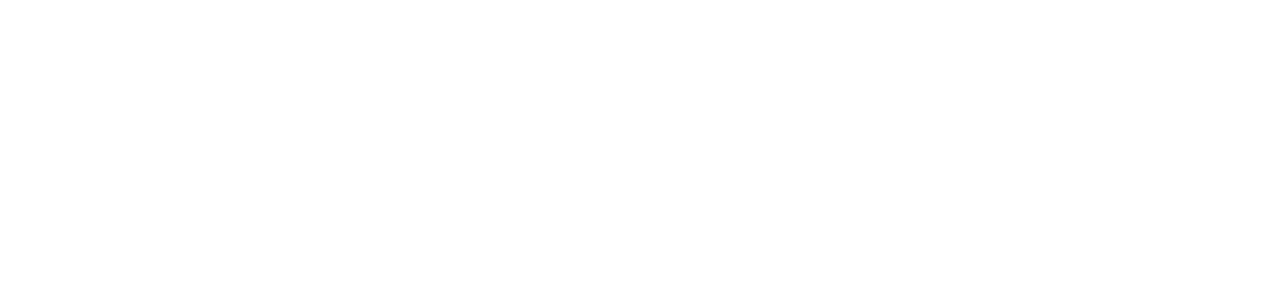
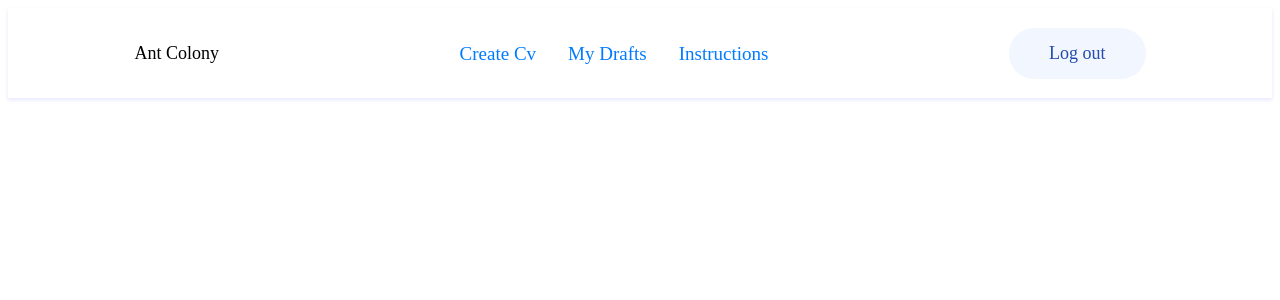
Before and after one commit to antmaja/frontend-CV, a React (Create React App) app: page / in a window 1280 px wide. Shown: the top 300 px of the page. Built offline with nearby package versions, Linux system fonts and the light colour scheme.

Commit message:
feature/navigation-bar

```diff
--- a/package.json
+++ b/package.json
@@ -10,10 +10,12 @@
     "@types/node": "^12.12.54",
     "@types/react": "^16.9.44",
     "@types/react-dom": "^16.9.8",
+    "bootstrap": "^4.5.1",
     "react": "^16.13.1",
+    "react-bootstrap": "^1.3.0",
     "react-dom": "^16.13.1",
     "react-scripts": "3.4.1",
-    "typescript": "^3.7.5"
+    "typescript": "3.9.7"
   },
   "scripts": {
     "start": "react-scripts start",
--- a/src/App.tsx
+++ b/src/App.tsx
@@ -1,16 +1,15 @@
-import React from 'react';
+import React from "react";
 
-import './App.css';
+import "./App.css";
+import Header from "./Header/header";
 
 
-function App() {
+
+class App extends React.Component {
+  render(){
   return (
-    <div className="App">
-
-
-</div>
-
+    <Header></Header>
   );
 }
-
+}
 export default App;
--- /dev/null
+++ b/src/Header/header.tsx
@@ -0,0 +1,27 @@
+import React from "react";
+import MainMenu from "../MainMenu/MainMenu";
+import { MenuItems } from "./items";
+
+class Header extends React.Component {
+  render() {
+    return (
+      <div className="container-fluid-rectangle">
+        <div className="header">
+
+            <a className="header-title cursor-pointer item" href="/">
+              Ant Colony
+            </a>
+
+          <div className="centered-links">
+            <MainMenu items={MenuItems} />
+          </div>
+
+          <div className="right-link">
+            <button className="log-out-button">Log out</button>
+          </div>
+        </div>
+      </div>
+    );
+  }
+}
+export default Header;
--- /dev/null
+++ b/src/Header/items.tsx
@@ -0,0 +1,7 @@
+import { MainMenuItem } from "../MainMenu/MainMenu";
+
+ export const MenuItems = [
+    new MainMenuItem("Create Cv", "/"),
+    new MainMenuItem("My Drafts", "/my-drafts"),
+    new MainMenuItem("Instructions", "/instructions"),
+  ];
--- /dev/null
+++ b/src/MainMenu/MainMenu.tsx
@@ -0,0 +1,36 @@
+import React from "react";
+import { Nav } from "react-bootstrap";
+import MainMenuProperties from "./interface";
+
+
+export class MainMenuItem {
+  text: string = "";
+  link: string = "";
+
+  constructor(text: string, link: string) {
+    this.text = text;
+    this.link = link;
+  }
+}
+
+
+
+class MainMenu extends React.Component<MainMenuProperties> {
+  render() {
+    return (
+      <div>
+        <Nav>{this.props.items.map(this.makeNavLink)}</Nav>
+      </div>
+    );
+  }
+
+  makeNavLink = (item: MainMenuItem) => {
+    return (
+      <Nav.Link key={item.text} href={item.link}>
+        {item.text}
+      </Nav.Link>
+    );
+  };
+}
+
+export default MainMenu;
--- /dev/null
+++ b/src/MainMenu/interface.tsx
@@ -0,0 +1,7 @@
+import { MainMenuItem } from "./MainMenu";
+
+
+ interface MainMenuProperties {
+    items: MainMenuItem[];
+  }
+  export default MainMenuProperties;
--- a/src/index.css
+++ b/src/index.css
@@ -0,0 +1,43 @@
+.container-fluid-rectangle {
+  height: 90px;
+  box-shadow: 0 2px 4px 0 rgba(0, 21, 240, 0.1);
+  background-color: #ffffff;
+}
+
+.nav-link {
+  display: inline-block;
+  padding: 0.5rem 1rem;
+  font-size: 19px;
+  font-family: Nunito;
+}
+a {
+  color: #007bff;
+  text-decoration: none;
+  background-color: transparent;
+}
+.header {
+  display: flex;
+  justify-content: space-between;
+  align-items: center;
+  padding: 5px 10%;
+  position: relative;
+  top: 15px;
+}
+.log-out-button {
+  border-radius: 25px;
+  background-color: #f2f6ff;
+  color: blue;
+  border: 2px #f2f6ff;
+  padding: 15px 40px;
+  font-family: Nunito;
+  font-size: 18px;
+  letter-spacing: normal;
+  text-align: center;
+  color: #234cad;
+}
+.item {
+  font-size: 18px;
+  font-family: Nunito;
+
+  color: #000000;
+}
```
Also changed, not shown: src/index.tsx (+6 -7 lines), src/logo.svg (deleted), 1 other file (tests, documents, lock files or other folders).
